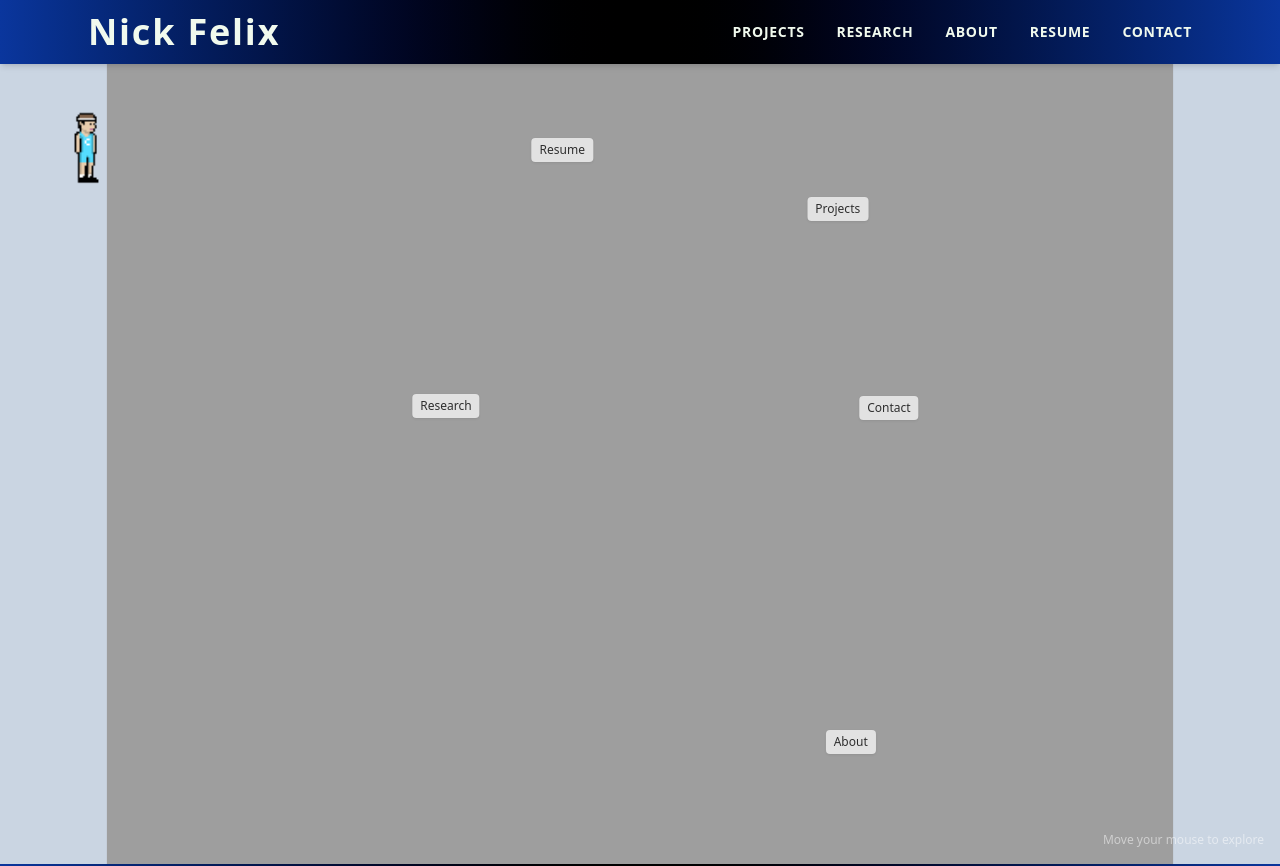
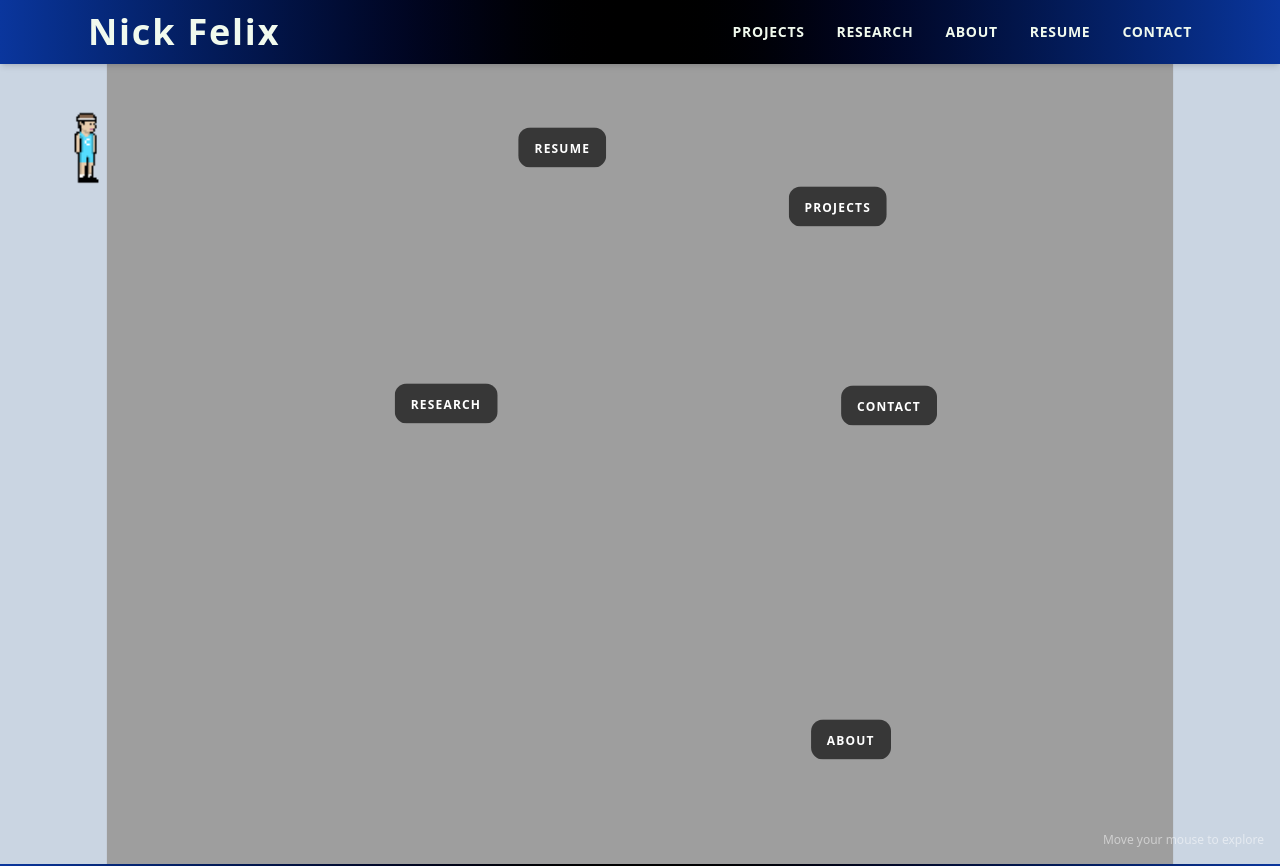
Before and after one commit to nicorox247/Nick-Felix-Site, a React (Vite) app: page / in a window 1280 px wide. Shown: the top 866 px of the page. Built offline with nearby package versions, Linux system fonts and the light colour scheme.

Commit message:
added zone commet effect

```diff
--- a/src/App.css
+++ b/src/App.css
@@ -170,3 +170,16 @@ a:hover{
     @apply text-highlight;
   }
 }
+
+@keyframes bob {
+  0%, 100% { transform: translateY(0px); }
+  50%       { transform: translateY(-6px); }
+}
+
+@keyframes comet-dash {
+  to { stroke-dashoffset: -1008; }
+}
+
+@utility animate-bob {
+  animation: bob 2.4s ease-in-out infinite;
+}
--- a/src/components/ZoneObject.jsx
+++ b/src/components/ZoneObject.jsx
@@ -1,30 +1,70 @@
-import React from 'react';
-
 export default function ZoneObject({ zone, isActive, onClick }) {
   return (
     <div
-      className="absolute z-10 transition-all duration-300"
+      className="absolute z-10"
       style={{
         top: zone.y,
         left: zone.x,
         transform: 'translate(-50%, -50%)',
         cursor: 'pointer',
-        opacity: isActive ? 1 : 0.7,
-        scale: isActive ? '1.15' : '1',
       }}
       onClick={() => isActive && onClick(zone)}
     >
-      {/* Title Bubble */}
-      <div className="bg-white text-black text-xs px-2 py-1 rounded shadow text-center mb-1">
-        {zone.title}
+      {/* Bob wrapper — only animates when inactive */}
+      <div className={isActive ? undefined : 'animate-bob'}>
+        <div className="relative">
+
+          {/* SVG comet — traces the actual rectangle border */}
+          {isActive && (
+            <svg
+              style={{
+                position: 'absolute',
+                top: '-2px', left: '-2px',
+                width: 'calc(100% + 4px)', height: 'calc(100% + 4px)',
+                pointerEvents: 'none',
+                overflow: 'visible',
+              }}
+            >
+              <style>{`
+                @keyframes comet-tip  { from { stroke-dashoffset: 0;  } to { stroke-dashoffset: -1008; } }
+                @keyframes comet-near { from { stroke-dashoffset: 17; } to { stroke-dashoffset: -991;  } }
+                @keyframes comet-far  { from { stroke-dashoffset: 32; } to { stroke-dashoffset: -976;  } }
+              `}</style>
+              {/* Far tail — faint teal */}
+              <rect x="0" y="0" width="100%" height="100%" rx="12" fill="none"
+                stroke="rgba(45,212,191,0.2)" strokeWidth="2" strokeDasharray="40 1000"
+                style={{ animation: 'comet-far 3s linear infinite' }}
+              />
+              {/* Near tail — brighter teal */}
+              <rect x="0" y="0" width="100%" height="100%" rx="12" fill="none"
+                stroke="rgba(45,212,191,0.6)" strokeWidth="2" strokeDasharray="25 1000"
+                style={{ animation: 'comet-near 3s linear infinite' }}
+              />
+              {/* Tip — white, leads */}
+              <rect x="0" y="0" width="100%" height="100%" rx="12" fill="none"
+                stroke="white" strokeWidth="2.5" strokeDasharray="8 1000"
+                style={{ animation: 'comet-tip 3s linear infinite' }}
+              />
+            </svg>
+          )}
+
+          {/* Pill content */}
+          <div
+            className={`relative z-10 rounded-xl px-4 py-2 text-center transition-all duration-300 ${
+              isActive ? 'bg-black/40' : 'bg-black/65'
+            }`}
+          >
+            <span
+              className={`text-xs font-bold tracking-widest uppercase transition-all duration-300 ${
+                isActive ? 'text-white/60' : 'text-white'
+              }`}
+            >
+              {zone.title}
+            </span>
+          </div>
+
+        </div>
       </div>
-
-      {/* Preview (visible when active) */}
-      {isActive && (
-        <div className="bg-white text-black text-xs px-3 py-2 rounded shadow w-40 text-center">
-          {zone.preview}
-        </div>
-      )}
     </div>
   );
 }
```
